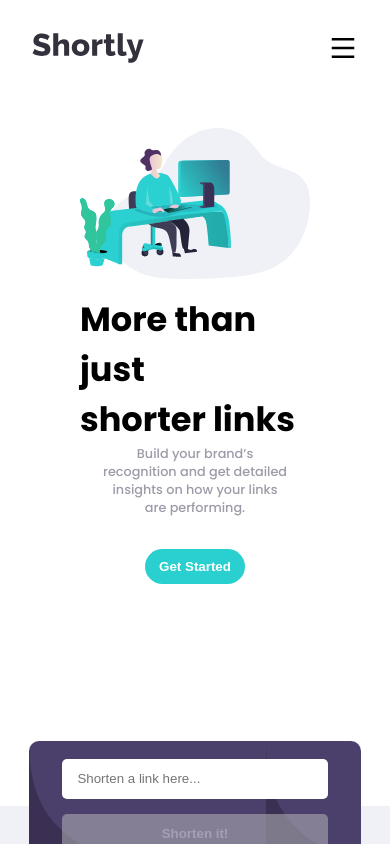
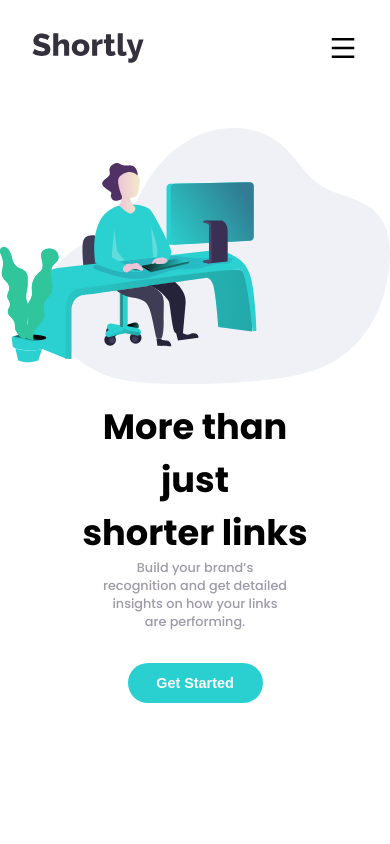
Before and after one commit to moodyomar/shortly, a React (Create React App) app: page / in a window 390 px wide. Shown: the top 844 px of the page. Built offline with nearby package versions, Linux system fonts and the light colour scheme; the HTML template or start-up script is replaced by a standard one.

Commit message:
improve header layout in mobile

```diff
--- a/src/components/Header/header.css
+++ b/src/components/Header/header.css
@@ -33,10 +33,11 @@ width: 70%;
 @media screen and (max-width:700px){
 .Header{
   flex-direction: column;
-  padding: 0 2.5rem;
+  padding: 0 2rem;
 }
 h1{
-  font-size: 2.1rem !important;
+  font-size: 2.2rem !important;
+  text-align: center;
   }
   p{
   color: var(--Grayish-Violet);
@@ -46,10 +47,11 @@ h1{
   width: 80%;
   }
   .Header .btn{
-    width: 120px;
+    height: 40px;
+    font-weight: bold;
+    font-size: 0.9rem;
   }
   .left-col,.right-col{
-    display: flex;
     width: 100%;
   }
   .left-col{
@@ -62,9 +64,11 @@ align-items: center;
   }
   .right-col{
 order: 1;
+width: 100vw;
   }
   .right-col img{
-    width: 100%;
+    align-items: center;
+    /* width: 110vw !important; */
   }
 }
 
@@ -82,6 +86,7 @@ order: 1;
   }
   .Header .btn{
     width: 100px;
+    width: 135px;
   }
 
   .right-col img{
--- a/src/components/Navbar/navbar.css
+++ b/src/components/Navbar/navbar.css
@@ -106,15 +106,7 @@ display: none;
       .mobile-nav{
         display: flex;
       }
-  }
-
-  @media screen and (max-width:1233px){
-    .logo{
-      margin-right: 1rem;
-      }
-  }
-
-/* animista */
+      /* animista */
   .fade-in-top {
     visibility: visible;
     -webkit-animation: fade-in-top 0.6s cubic-bezier(0.390, 0.575, 0.565, 1.000) both;
@@ -124,6 +116,13 @@ display: none;
     -webkit-animation: fade-in-bottom 0.6s cubic-bezier(0.390, 0.575, 0.565, 1.000) both;
     animation: fade-in-bottom 0.6s cubic-bezier(0.390, 0.575, 0.565, 1.000) both;
     visibility: hidden;
+  }
+  }
+
+  @media screen and (max-width:1233px){
+    .logo{
+      margin-right: 1rem;
+      }
   }
 
    @-webkit-keyframes fade-in-top {
```
